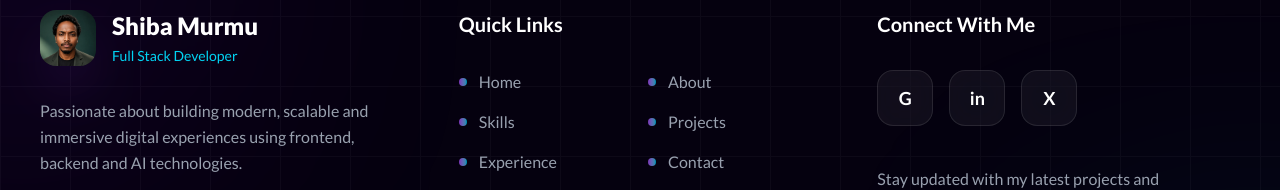
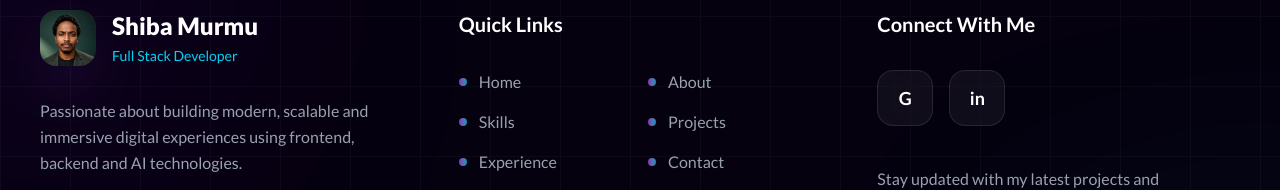
Before and after one commit to shiba-murmu/personal-portfolio, a React (Vite) app in the folder portfolio/: page / in a window 1280 px wide. Shown: the part 9644-9834 px from the top of the page. Built offline with nearby package versions, Linux system fonts and the light colour scheme.

Commit message:
footer data has been added to the UI.

```diff
--- a/portfolio/src/Footer/Footer.jsx
+++ b/portfolio/src/Footer/Footer.jsx
@@ -1,5 +1,5 @@
 import React from 'react'
-
+import PortfolioData from '../Data/PortfolioData'
 function Footer() {
     return (
         <>
@@ -30,11 +30,11 @@ function Footer() {
 
                                 <div>
                                     <h2 className="text-2xl font-black">
-                                        Shiba Murmu
+                                        {PortfolioData.herosection.name}
                                     </h2>
 
                                     <p className="text-cyan-400 text-sm mt-1">
-                                        Full Stack Developer
+                                        {PortfolioData.herosection.role}
                                     </p>
                                 </div>
                             </div>
@@ -105,18 +105,18 @@ function Footer() {
                                     {
                                         name: "GitHub",
                                         icon: "G",
-                                        link: "https://github.com/shiba",
+                                        link: PortfolioData.herosection.links.github,
                                     },
                                     {
                                         name: "LinkedIn",
                                         icon: "in",
-                                        link: "https://linkedin.com/in/shiba",
+                                        link: PortfolioData.herosection.links.linkedin,
                                     },
-                                    {
-                                        name: "Twitter",
-                                        icon: "X",
-                                        link: "https://twitter.com",
-                                    },
+                                    // {
+                                    //     name: "Twitter",
+                                    //     icon: "X",
+                                    //     link: "https://twitter.com",
+                                    // },
                                 ].map((item) => (
                                     <a
                                         key={item.name}
```
